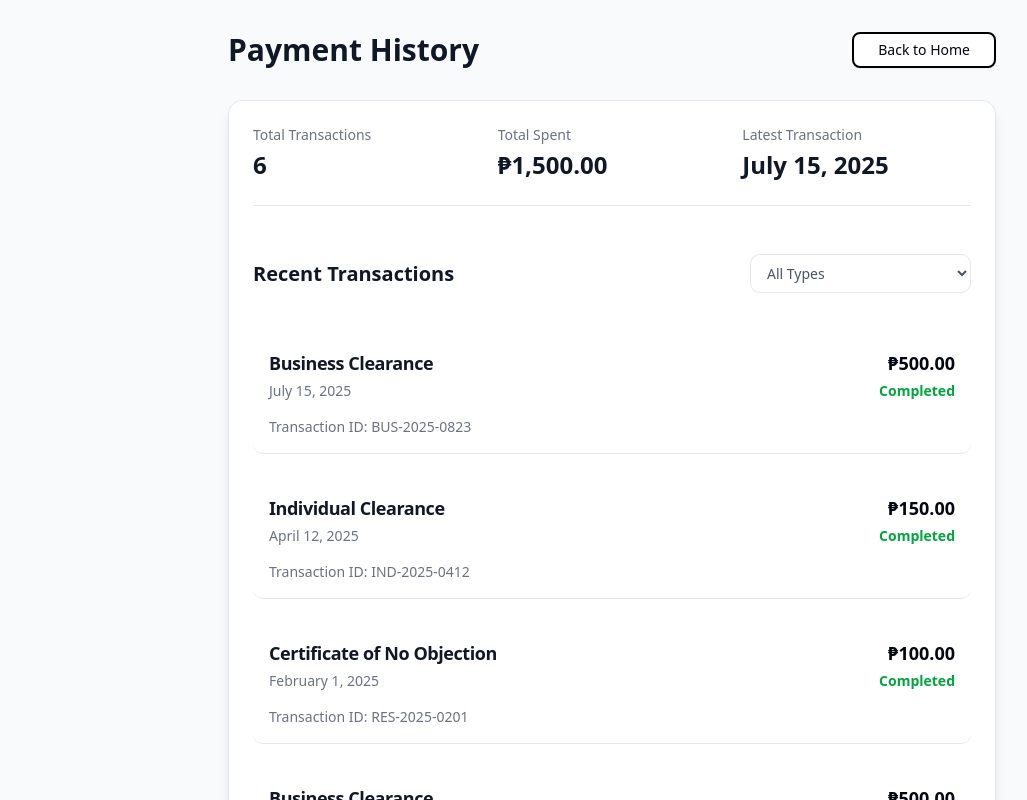
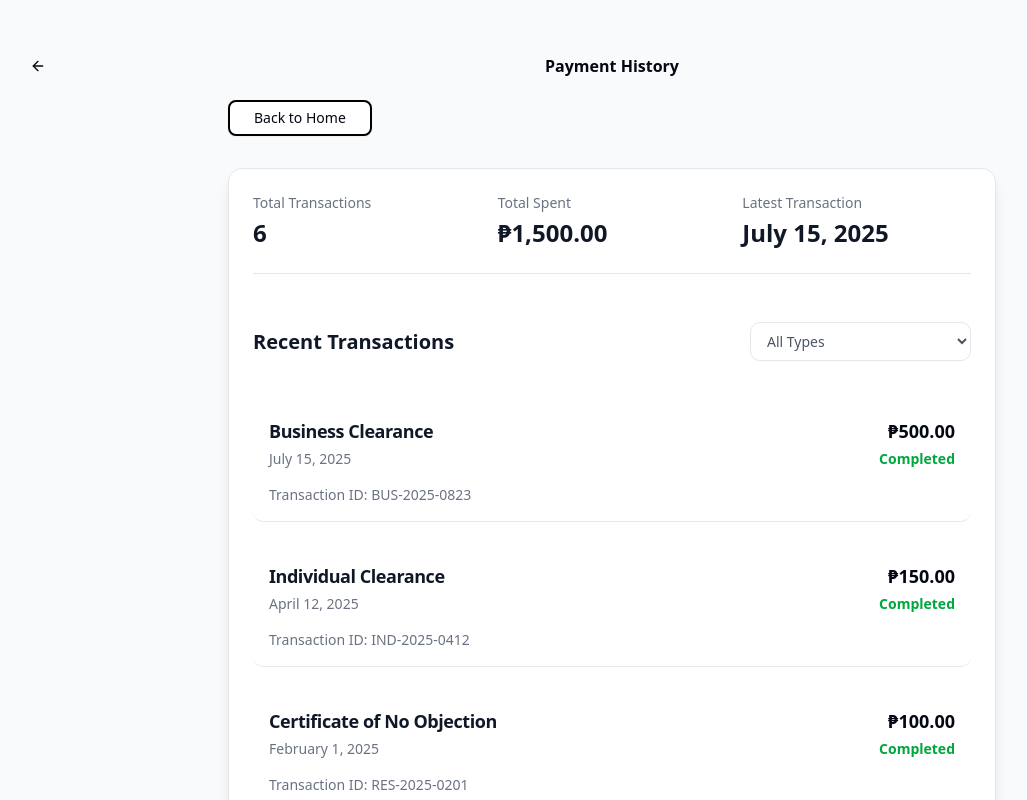
Before and after one commit to CyberEzpertz/Linkod, a Next.js app: page /payments in a window 1280 px wide. Shown: the top 800 px of the page, without its empty margins (28-1055 px from the left). Built offline with nearby package versions, Linux system fonts and the light colour scheme.

Commit message:
feat: implement back-navbar in pages

```diff
--- a/src/app/appointment/book/page.tsx
+++ b/src/app/appointment/book/page.tsx
@@ -1,7 +1,8 @@
 "use client";
 
+import BackNavBar from "@/components/back-nav-bar";
+import { Button } from "@/components/ui/button";
 import { Calendar } from "@/components/ui/calendar";
-import { Button } from "@/components/ui/button";
 import {
   Select,
   SelectContent,
@@ -9,8 +10,8 @@
   SelectTrigger,
   SelectValue,
 } from "@/components/ui/select";
+import { useRouter } from "next/navigation";
 import { useState } from "react";
-import { useRouter } from "next/navigation";
 
 interface TimeSlot {
   time: string;
@@ -128,12 +129,9 @@
   };
 
   return (
-    <main className="flex min-h-screen flex-col items-center justify-center bg-white p-8">
-      <div className="w-full max-w-md space-y-6">
-        <h1 className="mb-8 text-center text-3xl font-bold text-black">
-          Book Appointment/Meeting
-        </h1>
-
+    <main className="flex min-h-screen flex-col items-center justify-center bg-white">
+      <BackNavBar title="Book Appointment/Meeting" />
+      <div className="w-full max-w-md space-y-6 p-8">
         <div className="flex flex-col items-center rounded-lg bg-white p-6 shadow-lg">
           <Calendar
             mode="single"
--- a/src/app/appointment/page.tsx
+++ b/src/app/appointment/page.tsx
@@ -1,16 +1,14 @@
 "use client";
 
+import BackNavBar from "@/components/back-nav-bar";
 import { Button } from "@/components/ui/button";
 import Link from "next/link";
 
-const AppointmentPage = () => {
+export default function AppointmentPage() {
   return (
-    <main className="flex min-h-screen flex-col items-center bg-white p-8">
-      <div className="w-full max-w-2xl space-y-8">
-        <h1 className="mb-8 text-center text-3xl font-bold text-black">
-          My Appointments
-        </h1>
-
+    <main className="flex min-h-screen flex-col items-center bg-white">
+      <BackNavBar title="My Appointments" />
+      <div className="w-full max-w-2xl space-y-8 p-8">
         <div className="space-y-6">
           <div className="rounded-lg border bg-white p-6 shadow-lg">
             <h2 className="mb-4 text-xl font-semibold">
@@ -33,6 +31,4 @@
       </div>
     </main>
   );
-};
-
-export default AppointmentPage;
+}
--- a/src/app/page.tsx
+++ b/src/app/page.tsx
@@ -25,7 +25,11 @@
           </div>
         </div>
         <div className="grid grid-cols-2 gap-4">
-          <HomepageButton icon={Signature} title="Digital Services" />
+          <HomepageButton
+            icon={Signature}
+            title="Digital Services"
+            onClick={() => router.push("/services")}
+          />
           <HomepageButton
             icon={CalendarClock}
             title="Meetings & Appointments"
--- a/src/app/payments/page.tsx
+++ b/src/app/payments/page.tsx
@@ -1,9 +1,10 @@
 "use client";
 
+import BackNavBar from "@/components/back-nav-bar";
+import { Button } from "@/components/ui/button";
 import { Card } from "@/components/ui/card";
-import { Button } from "@/components/ui/button";
+import { useRouter } from "next/navigation";
 import { useState } from "react";
-import { useRouter } from "next/navigation";
 
 interface Transaction {
   id: string;
@@ -94,11 +95,9 @@
 
   return (
     <main className="flex min-h-screen flex-col items-center bg-gray-50 p-4 sm:p-8">
+      <BackNavBar title="Payment History" />
       <div className="w-full max-w-3xl space-y-6 sm:space-y-8">
         <div className="flex flex-col space-y-4 sm:flex-row sm:items-center sm:justify-between sm:space-y-0">
-          <h1 className="text-2xl font-bold text-gray-900 sm:text-3xl">
-            Payment History
-          </h1>
           <Button
             variant="outline"
             onClick={() => router.push("/")}
--- a/src/app/services/page.tsx
+++ b/src/app/services/page.tsx
@@ -1,8 +1,10 @@
+import BackNavBar from "@/components/back-nav-bar";
+
 interface ServicesPageProps {}
 export default function ServicesPage({}: ServicesPageProps) {
   return (
     <div>
-      <div></div>
+      <BackNavBar title="Digital Services" />
     </div>
   );
 }
--- /dev/null
+++ b/src/components/back-nav-bar.tsx
@@ -0,0 +1,33 @@
+"use client";
+import { ArrowLeft } from "lucide-react";
+import { useRouter } from "next/navigation";
+import { Button } from "./ui/button";
+
+interface BackNavBarProps {
+  title: string;
+  backLink?: string;
+}
+export default function BackNavBar({ title, backLink }: BackNavBarProps) {
+  const router = useRouter();
+
+  return (
+    <div className="relative flex w-full items-center p-4">
+      <Button
+        size="icon"
+        variant="ghost"
+        onClick={() => {
+          if (backLink) {
+            router.push(backLink);
+          } else {
+            router.back();
+          }
+        }}
+      >
+        <ArrowLeft className="size-4" />
+      </Button>
+      <span className="absolute right-[50%] w-max translate-x-[50%] font-bold">
+        {title}
+      </span>
+    </div>
+  );
+}
--- a/src/components/ui/button.tsx
+++ b/src/components/ui/button.tsx
@@ -5,7 +5,7 @@
 import { cn } from "@/lib/utils";
 
 const buttonVariants = cva(
-  "inline-flex items-center justify-center gap-2 whitespace-nowrap rounded-md text-sm font-medium transition-all disabled:pointer-events-none disabled:opacity-50 [&_svg]:pointer-events-none [&_svg:not([class*='size-'])]:size-4 shrink-0 [&_svg]:shrink-0 outline-none focus-visible:border-ring focus-visible:ring-ring/50 focus-visible:ring-[3px] aria-invalid:ring-destructive/20 dark:aria-invalid:ring-destructive/40 aria-invalid:border-destructive",
+  "inline-flex items-center justify-center gap-2 whitespace-nowrap rounded-md text-sm font-medium transition-all disabled:pointer-events-none disabled:opacity-50 [&_svg]:pointer-events-none [&_svg:not([class*='size-'])]:size-4 shrink-0 [&_svg]:shrink-0 outline-none focus-visible:border-ring focus-visible:ring-ring/50 focus-visible:ring-[3px] aria-invalid:ring-destructive/20 dark:aria-invalid:ring-destructive/40 aria-invalid:border-destructive cursor-pointer",
   {
     variants: {
       variant: {
```
